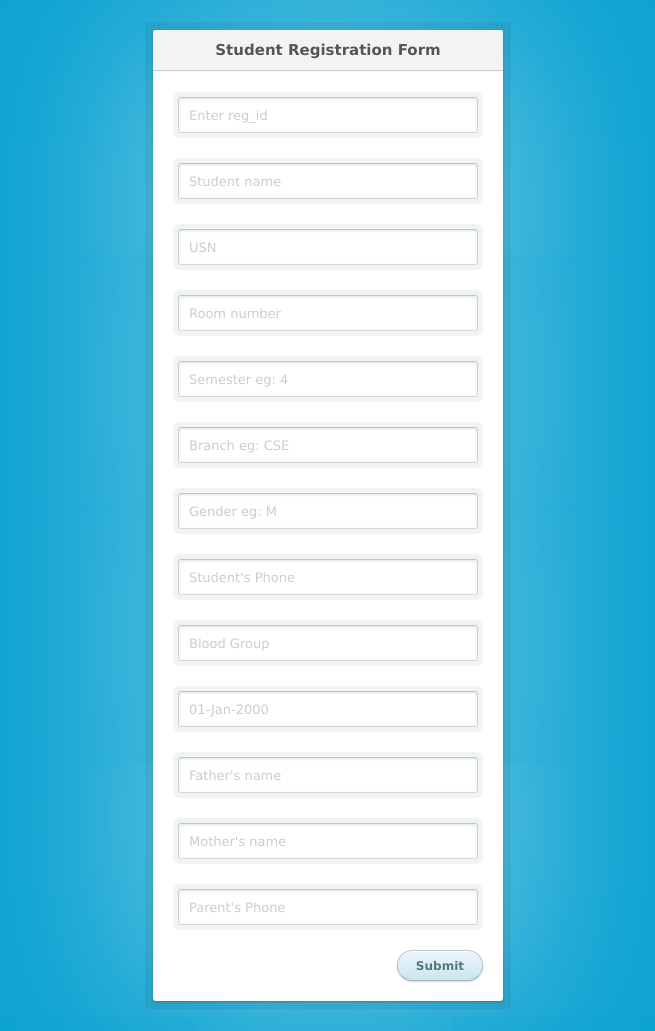
After one commit to Aneeq2211/Hostel_Mgt_System, a PHP site: page /registration.php in a window 1280 px wide. The commit adds this page. Shown: the whole page, without its empty margins (312-967 px from the left). Run offline with PHP 8.4, Linux system fonts and the light colour scheme.

Commit message:
Added Registration page and Connected database

```diff
--- a/dbconnection.php
+++ /dev/null
@@ -1 +0,0 @@
-<?php
--- /dev/null
+++ b/registration.php
@@ -0,0 +1,207 @@
+<?php ?>
+<!DOCTYPE html>
+<html lang="en">
+
+<head>
+    <title>Student Registration</title>
+  <style>
+
+body {
+  font: 13px/20px "Lucida Grande", Tahoma, Verdana, sans-serif;
+  color: #404040;
+  background: #0ca3d2;
+}
+
+.login {
+  position: relative;
+  margin: 30px auto;
+  padding: 20px 20px 20px;
+  width: 310px;
+  background: white;
+  border-radius: 3px;
+  -webkit-box-shadow: 0 0 200px rgba(255, 255, 255, 0.5), 0 1px 2px rgba(0, 0, 0, 0.3);
+  box-shadow: 0 0 200px rgba(255, 255, 255, 0.5), 0 1px 2px rgba(0, 0, 0, 0.3);
+}
+
+.login:before {
+  content: '';
+  position: absolute;
+  top: -8px;
+  right: -8px;
+  bottom: -8px;
+  left: -8px;
+  z-index: -1;
+  background: rgba(0, 0, 0, 0.08);
+  border-radius: 4px;
+}
+
+.login h1 {
+  margin: -20px -20px 21px;
+  line-height: 40px;
+  font-size: 15px;
+  font-weight: bold;
+  color: #555;
+  text-align: center;
+  text-shadow: 0 1px white;
+  background: #f3f3f3;
+  border-bottom: 1px solid #cfcfcf;
+  border-radius: 3px 3px 0 0;
+  background-image: -webkit-linear-gradient(top, whiteffd, #eef2f5);
+  background-image: -moz-linear-gradient(top, whiteffd, #eef2f5);
+  background-image: -o-linear-gradient(top, whiteffd, #eef2f5);
+  background-image: linear-gradient(to bottom, whiteffd, #eef2f5);
+  -webkit-box-shadow: 0 1px whitesmoke;
+  box-shadow: 0 1px whitesmoke;
+}
+
+.login p {
+  margin: 20px 0 0;
+}
+
+.login p:first-child {
+  margin-top: 0;
+}
+
+.login input[type=text], .login input[type=password] {
+  width: 278px;
+}
+
+.login p.remember_me {
+  float: left;
+  line-height: 31px;
+}
+
+.login p.remember_me label {
+  font-size: 12px;
+  color: #777;
+  cursor: pointer;
+}
+
+.login p.remember_me input {
+  position: relative;
+  bottom: 1px;
+  margin-right: 4px;
+  vertical-align: middle;
+}
+
+.login p.submit {
+  text-align: right;
+}
+
+.login-help {
+  margin: 20px 0;
+  font-size: 11px;
+  color: white;
+  text-align: center;
+  text-shadow: 0 1px #2a85a1;
+}
+
+.login-help a {
+  color: #cce7fa;
+  text-decoration: none;
+}
+
+.login-help a:hover {
+  text-decoration: underline;
+}
+
+:-moz-placeholder {
+  color: #c9c9c9 !important;
+  font-size: 13px;
+}
+
+::-webkit-input-placeholder {
+  color: #ccc;
+  font-size: 13px;
+}
+
+input {
+  font-family: 'Lucida Grande', Tahoma, Verdana, sans-serif;
+  font-size: 14px;
+}
+
+input[type=text], input[type=password] {
+  margin: 5px;
+  padding: 0 10px;
+  width: 200px;
+  height: 34px;
+  color: #404040;
+  background: white;
+  border: 1px solid;
+  border-color: #c4c4c4 #d1d1d1 #d4d4d4;
+  border-radius: 2px;
+  outline: 5px solid #eff4f7;
+  -moz-outline-radius: 3px;
+  -webkit-box-shadow: inset 0 1px 3px rgba(0, 0, 0, 0.12);
+  box-shadow: inset 0 1px 3px rgba(0, 0, 0, 0.12);
+}
+
+input[type=text]:focus, input[type=password]:focus {
+  border-color: #7dc9e2;
+  outline-color: #dceefc;
+  outline-offset: 0;
+}
+
+input[type=submit] {
+  padding: 0 18px;
+  height: 29px;
+  font-size: 12px;
+  font-weight: bold;
+  color: #527881;
+  text-shadow: 0 1px #e3f1f1;
+  background: #cde5ef;
+  border: 1px solid;
+  border-color: #b4ccce #b3c0c8 #9eb9c2;
+  border-radius: 16px;
+  outline: 0;
+  -webkit-box-sizing: content-box;
+  -moz-box-sizing: content-box;
+  box-sizing: content-box;
+  background-image: -webkit-linear-gradient(top, #edf5f8, #cde5ef);
+  background-image: -moz-linear-gradient(top, #edf5f8, #cde5ef);
+  background-image: -o-linear-gradient(top, #edf5f8, #cde5ef);
+  background-image: linear-gradient(to bottom, #edf5f8, #cde5ef);
+  -webkit-box-shadow: inset 0 1px white, 0 1px 2px rgba(0, 0, 0, 0.15);
+  box-shadow: inset 0 1px white, 0 1px 2px rgba(0, 0, 0, 0.15);
+}
+
+input[type=submit]:active {
+  background: #cde5ef;
+  border-color: #9eb9c2 #b3c0c8 #b4ccce;
+  -webkit-box-shadow: inset 0 0 3px rgba(0, 0, 0, 0.2);
+  box-shadow: inset 0 0 3px rgba(0, 0, 0, 0.2);
+}
+
+.lt-ie9 input[type=text], .lt-ie9 input[type=password] {
+  line-height: 34px;
+}
+  </style>
+
+</head>
+<body>
+
+
+<div class="login">
+    <h1>Student Registration Form</h1>
+    <form method="post" action="">
+    <label>
+      <p><input type="text" name="regid" value="" placeholder="Enter reg_id"></p>
+      <p><input type="text" name="sname" value="" placeholder="Student name"></p>
+      <p><input type="text" name="usn" value="" placeholder="USN"></p>
+      <p><input type="text" name="roomno" value="" placeholder="Room number"></p>
+      <p><input type="text" name="sem" value="" placeholder="Semester eg: 4"></p>
+      <p><input type="text" name="branch" value="" placeholder="Branch eg: CSE "></p>
+      <p><input type="text" name="gender" value="" placeholder="Gender eg: M"></p>
+      <p><input type="text" name="phone" value="" placeholder="Student's Phone"></p>
+      <p><input type="text" name="bloodgrp" value="" placeholder="Blood Group"></p>
+      <p><input type="text" name="dob" value="" placeholder="01-Jan-2000"></p>
+      <p><input type="text" name="fname" value="" placeholder="Father's name"></p>
+      <p><input type="text" name="mname" value="" placeholder="Mother's name"></p>
+      <p><input type="text" name="pphone" value="" placeholder="Parent's Phone"></p>
+    </label>
+      <p class="submit"><input type="submit" name="submit" value="Submit"></p>
+    </form>
+  </div>
+
+</body>
+</html>
```
Also changed, not shown: config.php (added, +7 -0 lines), index.php (+2 -9 lines).
